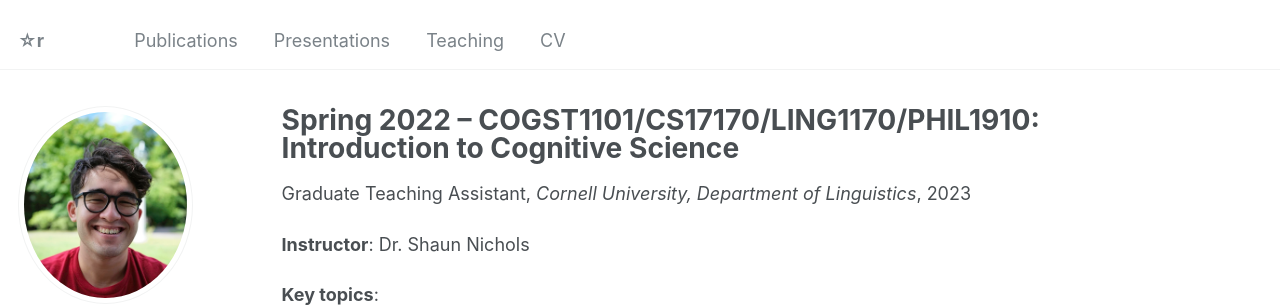
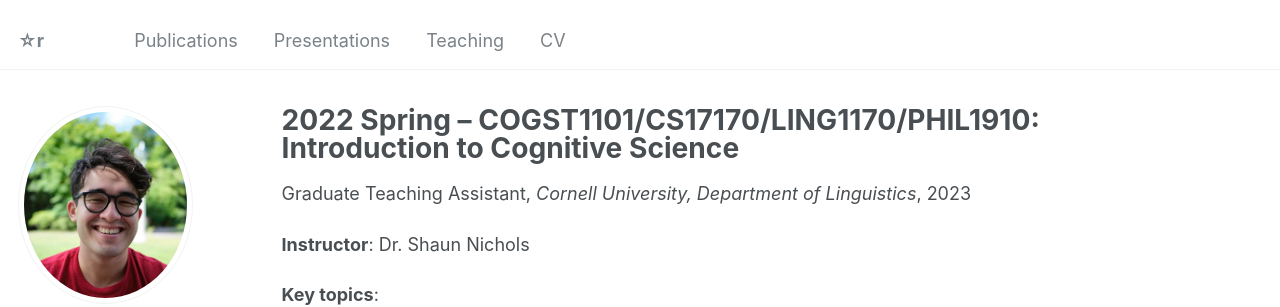
Before and after one commit to johnstarr-ling/johnstarr-ling.github.io, a Jekyll site: the page built from _teaching/2022-spring-cogsci.md, in a window 1280 px wide and 900 px high. Shown: the top 307 px of the window. Built offline with Jekyll 4.4.1, drawn with Linux system fonts in a browser that asks for light colours; some web fonts are replaced.

```diff
--- a/_teaching/2022-spring-cogsci.md
+++ b/_teaching/2022-spring-cogsci.md
@@ -1,6 +1,6 @@
 ---
 title: |
-   Spring 2022 -- COGST1101/CS17170/LING1170/PHIL1910:
+   2022 Spring -- COGST1101/CS17170/LING1170/PHIL1910:
    Introduction to Cognitive Science
 collection: teaching
 type: "Graduate Teaching Assistant"
```
Also changed, not shown: _teaching/2021-fall-synsemd.md (+1 -1 lines), _teaching/2022-fall-nlp.md (+1 -1 lines).
